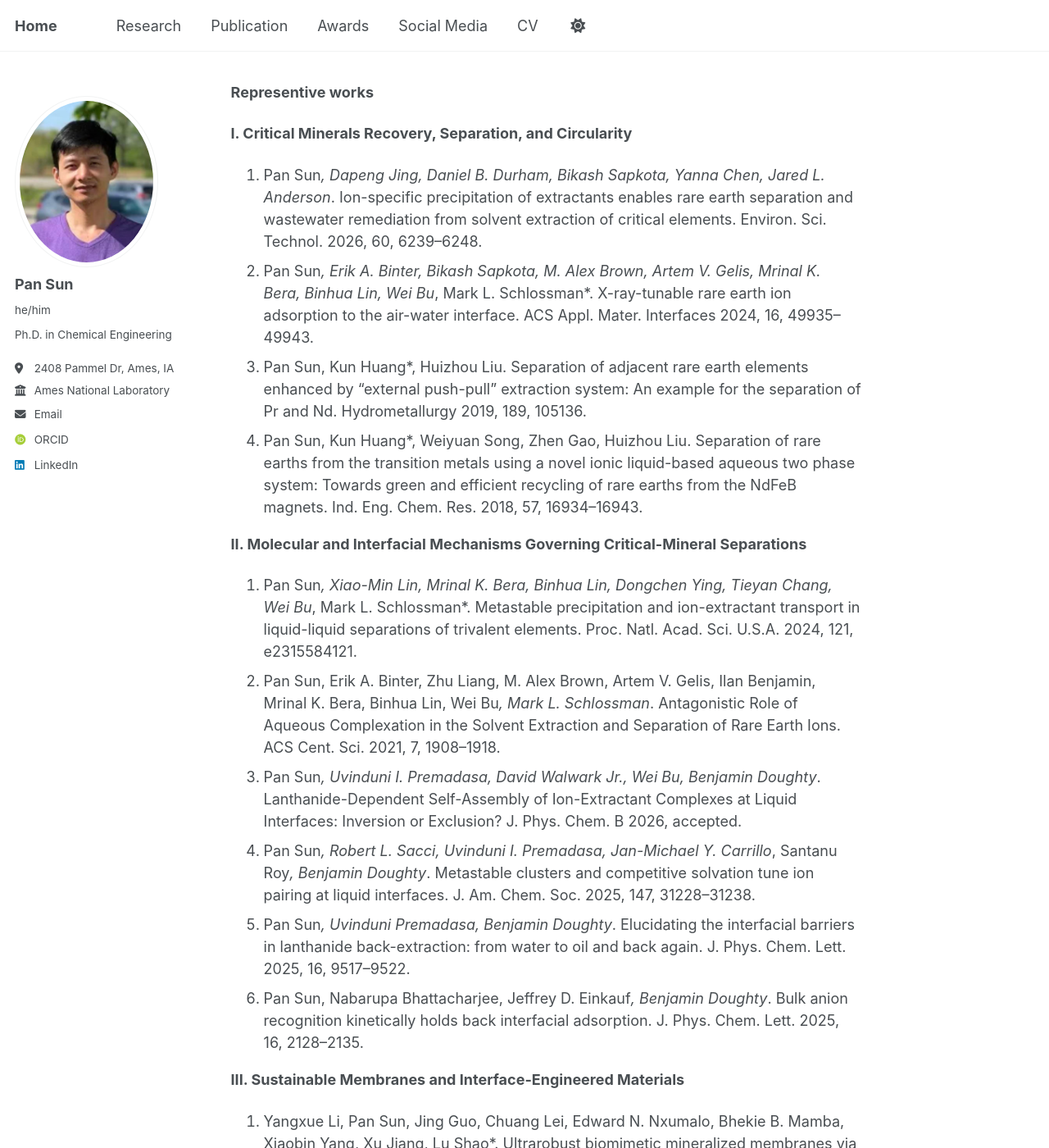
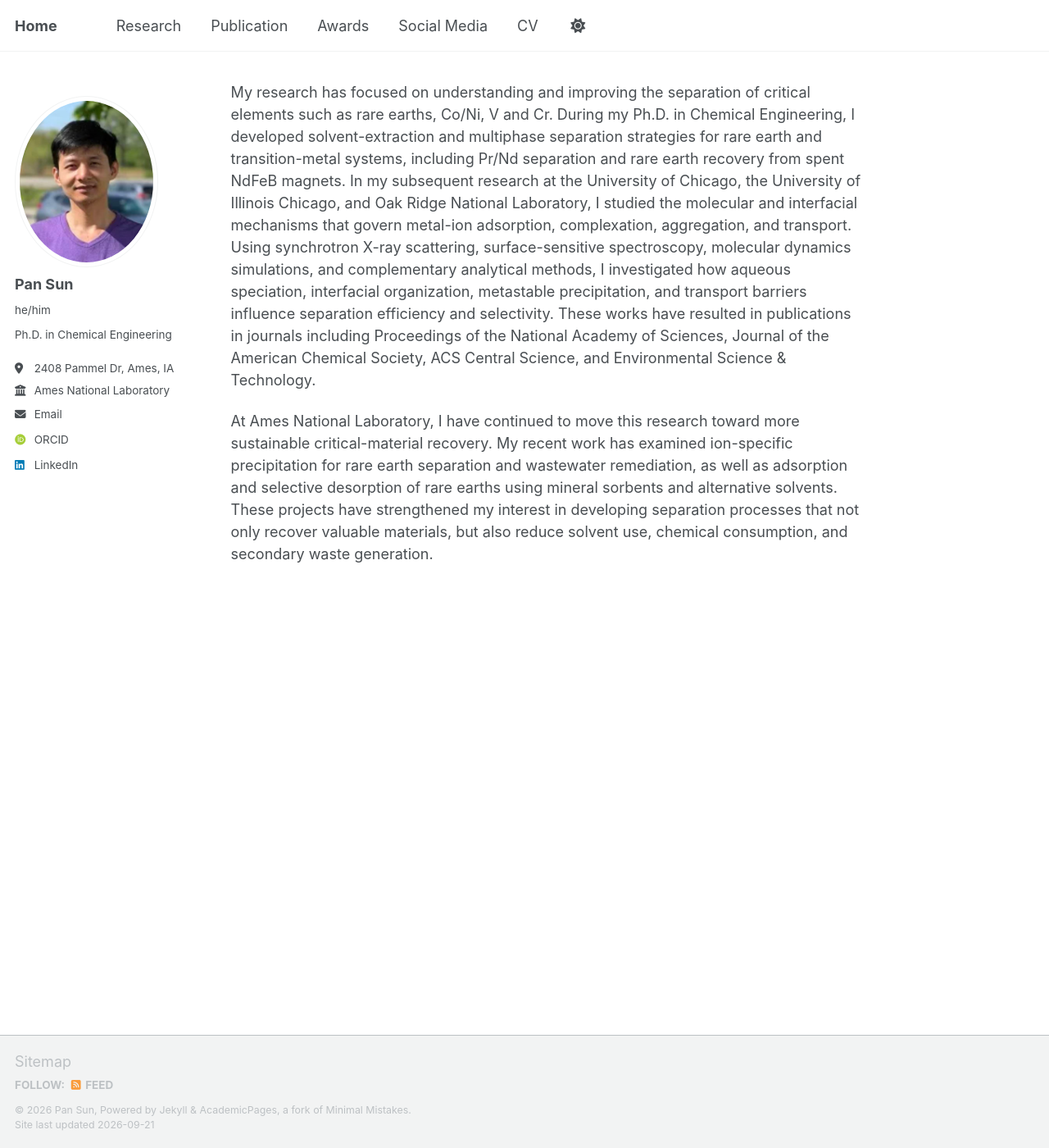
Before and after one commit to qxc2/pans, a Jekyll site: the page built from _research/research.md, in a window 1280 px wide and 1400 px high. Shown: the whole window at 82% size. Built offline with Jekyll 4.4.1, drawn with Linux system fonts in a browser that asks for light colours; some web fonts are replaced; a script that is not in the unit is left out; some of the changed text lies outside the part shown.

Commit message:
Revise research focus and add recent projects
Updated research summary and added recent projects on sustainable critical-material recovery and ion-specific precipitation for rare earth separation.

```diff
--- a/_research/research.md
+++ b/_research/research.md
@@ -3,37 +3,6 @@ collection: research
 permalink: /research/
 ---
 
-**Representive works**
+My research has focused on understanding and improving the separation of critical elements such as rare earths, Co/Ni, V and Cr. During my Ph.D. in Chemical Engineering, I developed solvent-extraction and multiphase separation strategies for rare earth and transition-metal systems, including Pr/Nd separation and rare earth recovery from spent NdFeB magnets. In my subsequent research at the University of Chicago, the University of Illinois Chicago, and Oak Ridge National Laboratory, I studied the molecular and interfacial mechanisms that govern metal-ion adsorption, complexation, aggregation, and transport. Using synchrotron X-ray scattering, surface-sensitive spectroscopy, molecular dynamics simulations, and complementary analytical methods, I investigated how aqueous speciation, interfacial organization, metastable precipitation, and transport barriers influence separation efficiency and selectivity. These works have resulted in publications in journals including Proceedings of the National Academy of Sciences, Journal of the American Chemical Society, ACS Central Science, and Environmental Science & Technology.
 
-**I. Critical Minerals Recovery, Separation, and Circularity**
-1. Pan Sun*, Dapeng Jing, Daniel B. Durham, Bikash Sapkota, Yanna Chen, Jared L. Anderson*. Ion-specific precipitation of extractants enables rare earth separation and wastewater remediation from solvent extraction of critical elements. Environ. Sci. Technol. 2026, 60, 6239–6248.
-2. Pan Sun*, Erik A. Binter, Bikash Sapkota, M. Alex Brown, Artem V. Gelis, Mrinal K. Bera, Binhua Lin, Wei Bu*, Mark L. Schlossman*. X-ray-tunable rare earth ion adsorption to the air-water interface. ACS Appl. Mater. Interfaces 2024, 16, 49935–49943.
-3. Pan Sun, Kun Huang*, Huizhou Liu. Separation of adjacent rare earth elements enhanced by “external push-pull” extraction system: An example for the separation of Pr and Nd. Hydrometallurgy 2019, 189, 105136.
-4. Pan Sun, Kun Huang*, Weiyuan Song, Zhen Gao, Huizhou Liu. Separation of rare earths from the transition metals using a novel ionic liquid-based aqueous two phase system: Towards green and efficient recycling of rare earths from the NdFeB magnets. Ind. Eng. Chem. Res. 2018, 57, 16934–16943.
-
-**II. Molecular and Interfacial Mechanisms Governing Critical-Mineral Separations**
-1. Pan Sun*, Xiao-Min Lin, Mrinal K. Bera, Binhua Lin, Dongchen Ying, Tieyan Chang, Wei Bu*, Mark L. Schlossman*. Metastable precipitation and ion-extractant transport in liquid-liquid separations of trivalent elements. Proc. Natl. Acad. Sci. U.S.A. 2024, 121, e2315584121.
-2. Pan Sun, Erik A. Binter, Zhu Liang, M. Alex Brown, Artem V. Gelis, Ilan Benjamin, Mrinal K. Bera, Binhua Lin, Wei Bu*, Mark L. Schlossman*. Antagonistic Role of Aqueous Complexation in the Solvent Extraction and Separation of Rare Earth Ions. ACS Cent. Sci. 2021, 7, 1908–1918.
-3. Pan Sun*, Uvinduni I. Premadasa, David Walwark Jr., Wei Bu, Benjamin Doughty*. Lanthanide-Dependent Self-Assembly of Ion-Extractant Complexes at Liquid Interfaces: Inversion or Exclusion? J. Phys. Chem. B 2026, accepted.
-4. Pan Sun*, Robert L. Sacci, Uvinduni I. Premadasa, Jan-Michael Y. Carrillo*, Santanu Roy*, Benjamin Doughty*. Metastable clusters and competitive solvation tune ion pairing at liquid interfaces. J. Am. Chem. Soc. 2025, 147, 31228–31238.
-5. Pan Sun*, Uvinduni Premadasa, Benjamin Doughty*. Elucidating the interfacial barriers in lanthanide back-extraction: from water to oil and back again. J. Phys. Chem. Lett. 2025, 16, 9517–9522.
-6. Pan Sun, Nabarupa Bhattacharjee, Jeffrey D. Einkauf*, Benjamin Doughty*. Bulk anion recognition kinetically holds back interfacial adsorption. J. Phys. Chem. Lett. 2025, 16, 2128–2135.
-
-**III. Sustainable Membranes and Interface-Engineered Materials**
-1. Yangxue Li, Pan Sun, Jing Guo, Chuang Lei, Edward N. Nxumalo, Bhekie B. Mamba, Xiaobin Yang, Xu Jiang, Lu Shao*. Ultrarobust biomimetic mineralized membranes via heterophase interface engineering. Matter 2025, 8, 102422.
-2. Xiaobin Yang, Pan Sun, Yajie Wen, Anil U. Mane, Jeffrey W. Elam, Jun Ma, Shaomin Liu, Seth B. Darling*, Lu Shao*. Protein-activated atomic layer deposition for robust crude-oil-repellent hierarchical nano-armored membranes. Science Bulletin 2023, 69, 218–226.
-3. Xiaobin Yang, Pan Sun, Huiru Zhang, Zijing Xia, Ruben Z. Waldman, Anil U. Mane, Jeffrey W. Elam, Lu Shao*, Seth B. Darling*. Polyphenol-Sensitized Atomic Layer Deposition for Membrane Interface Hydrophilization. Adv. Funct. Mater. 2020, 1910062.
-
-**IV. Functional Materials for Reliable Energy Storage and Electrochemical Technologies**
-1. Daliang Fang, Shaozhuan Huang, Tingting Xu, Pan Sun, Xueliang Li, Yew Von Lim, Dong Yan, Yang Shang, Bing-Jian Su, Jenh-Yih Juang, Qi Ge, Hui Ying Yang*. Low-Coordinated Zn–N2 Sites as Bidirectional Atomic Catalysis for Room-Temperature Na–S Batteries. ACS Appl. Mater. Interfaces 2023, 15, 26650–26659.
-2. Daliang Fang, Pan Sun, Shaozhuan Huang, Yang Shang, Xueliang Li, Dong Yan, Yew Von Lim, Ching-Yuan Su, Bing-Jian Su, Jenh-Yih Juang, Huiying Yang*. An exfoliation–evaporation strategy to regulate N coordination number of Co single-atom catalysts for high-performance lithium–sulfur batteries. ACS Mater. Lett. 2022, 4, 1–10.
-3. Shigang Chen, Pan Sun, John Humphreys, Peimiao Zou, Mengfei Zhang, Georgina Jeerh, Boyao Sun, Shanwen Tao*. N,N-Dimethylacetamide-diluted nitrate electrolyte for aqueous Zn/LiMn2O4 hybrid ion batteries. ACS Appl. Mater. Interfaces 2021, 13, 46634–46643.
-4. Shigang Chen, Pan Sun, Boyao Sun, John Humphreys, Peimiao Zou, Kui Xie, Shanwen Tao*. Nitrate-based ‘oversaturated gel electrolyte’ for high-voltage and high-stability aqueous lithium batteries. Energy Storage Mater. 2021, 37, 598–608.
-5. Shigang Chen, Pan Sun, Peimiao Zou, Mengfei Zhang, Georgina Jeerh, Shanwen Tao*. Acetate-based ‘oversaturated gel electrolyte’ enabling highly stable aqueous Zn-MnO2 battery. Energy Storage Mater. 2021, 42, 240–251.
-
-**V. Interfacial Self-Assembly and Functional Nanomaterials**
-1. Pan Sun#, Linsey M. Nowack#, Wei Bu, Mrinal K. Bera, Sean Griesemer, Morgan Reik, Joshua Portner, Stuart A. Rice*, Mark L. Schlossman*, Binhua Lin*. Free thiols regulate the interactions and self-assembly of thiol-passivated metal nanoparticles. Nano Lett. 2021, 21, 1613–1619.
-2. Shuo Zhang, Yongxin Li*, Chunlei Liu, Yanhui Zhang, Pan Sun*, Xiaopeng Lan*, Chunzhao Liu*. Supramolecular amino acid-based metallo-nanozyme through multicomponent coordination self-assembly for in-site tumor synergistic catalytic-chemotherapy. Chem. Eng. J. 2022, 437, 1352312.
-3. Yongxin Li, Pan Sun, Luyang Zhao, Xuehai Yan, Dennis Kee-Pui Ng, Pui-Chi Lo*. Fe3+-Driven Assembly of Catalase-Like Supramolecular Photosensitizing Nanozymes for Combating Hypoxic Tumor. Angew. Chem. Int. Ed. 2020, 132, 23428–23438.
-4. Srikant Kumar Singh, Wei Bu, Pan Sun, Matthew F. Paige*. Mixing in Langmuir Monolayers: Perfluorotetradecanoic Acid and a Gemini Surfactant without a Linker. Langmuir 2023, 39, 16503–16512.
-5. Srikant Kumar Singh, Alfred Yeboah, Wei Bu, Pan Sun, Matthew F. Paige*. Physicochemical Properties of Monolayers of a Gemini Surfactant with a Minimal-Length Spacer. Langmuir 2022, 38, 16004–16013.
+At Ames National Laboratory, I have continued to move this research toward more sustainable critical-material recovery. My recent work has examined ion-specific precipitation for rare earth separation and wastewater remediation, as well as adsorption and selective desorption of rare earths using mineral sorbents and alternative solvents. These projects have strengthened my interest in developing separation processes that not only recover valuable materials, but also reduce solvent use, chemical consumption, and secondary waste generation.
```
